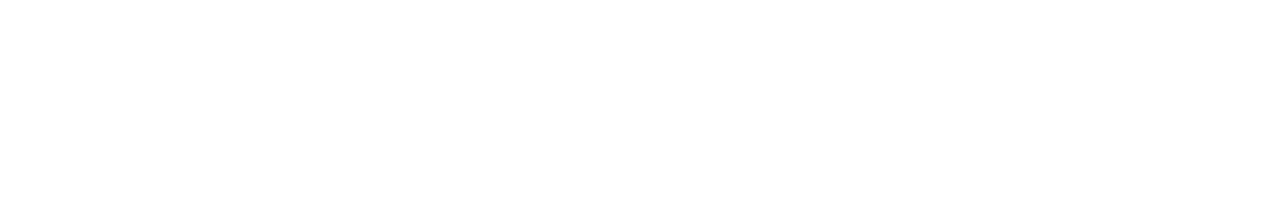
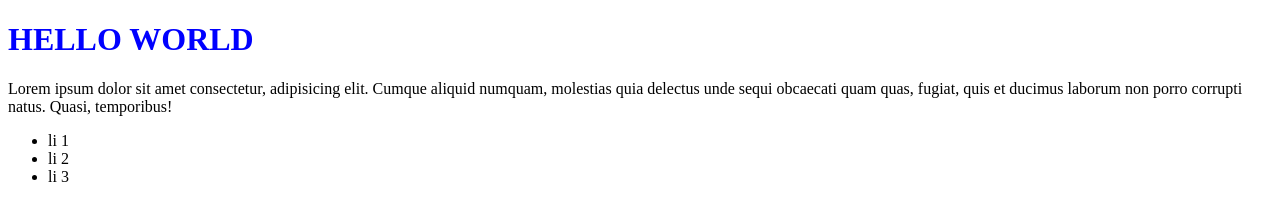
Before and after one commit to benji0lf/cit-85, a plain HTML site: page week1/index.html in a window 1280 px wide. Drawn offline with Linux system fonts and the light colour scheme.

Commit message:
week 1 create an html page

```diff
--- a/week1/index.html
+++ b/week1/index.html
@@ -5,11 +5,26 @@
     <meta charset="UTF-8">
     <meta http-equiv="X-UA-Compatible" content="IE=edge">
     <meta name="viewport" content="width=device-width, initial-scale=1.0">
-    <title>testing testing</title>
+    <title>week1</title>
+    <style>
+        h1 {
+            color: blue;
+        }
+    </style>
 </head>
 
 <body>
 
+    <h1>HELLO WORLD</h1>
+
+    <p>Lorem ipsum dolor sit amet consectetur, adipisicing elit. Cumque aliquid numquam, molestias quia delectus unde
+        sequi obcaecati quam quas, fugiat, quis et ducimus laborum non porro corrupti natus. Quasi, temporibus!</p>
+
+    <ul>
+        <li>li 1</li>
+        <li>li 2</li>
+        <li>li 3</li>
+    </ul>
 </body>
 
 </html>
```
